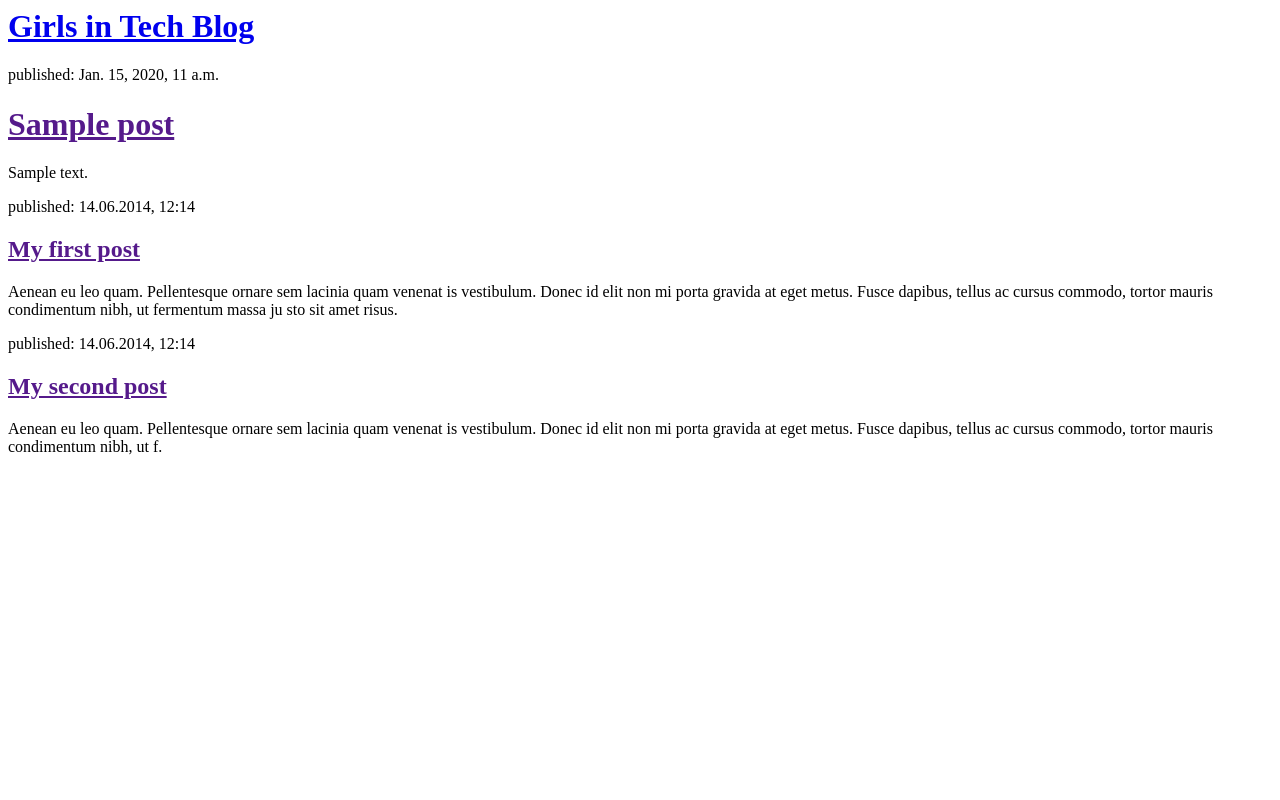
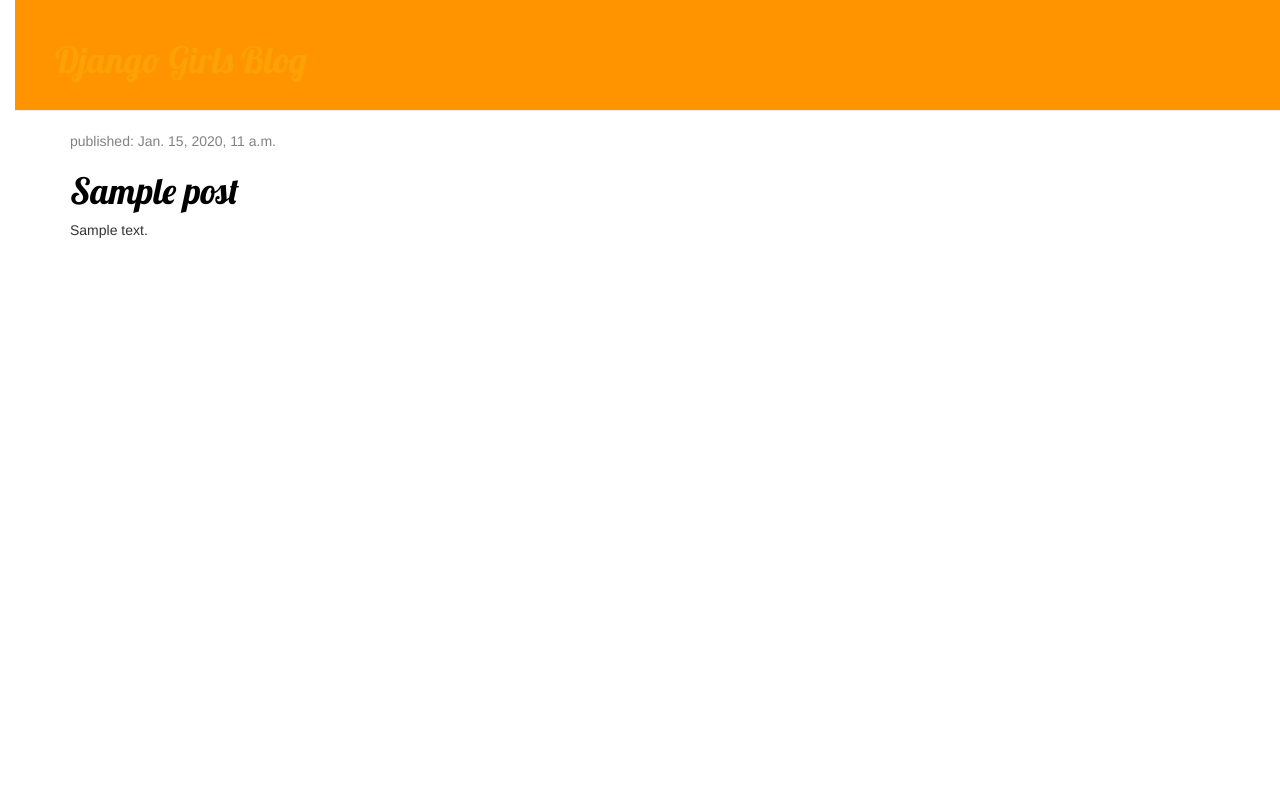
Before and after one commit to devigib/my-first-blog, a Django app: template blog/templates/blog/post_list.html in a window 1280 px wide. Run offline with Django 3.2, Linux system fonts and the light colour scheme; the template is opened without the code that fills it: values that come from a table or form of the project are taken from there, others are empty; tables that the repository leaves empty hold one stand-in row (values such as "Sample post"); some libraries are stand-ins or nearby versions.

Commit message:
changes to website

```diff
--- /dev/null
+++ b/blog/static/css/blog.css
@@ -0,0 +1,40 @@
+h1 a {
+  color: #FCA205;
+  font-family: 'Lobster';
+}
+
+body {
+    padding-left: 15px;
+}
+.page-header {
+  background-color: #ff9400;
+  margin-top: 0;
+  padding: 20px 20px 20px 40px;
+}
+.page-header h1, .page-header h1 a, .page-header h1 a:visited, .page-header h1 a: active {
+color: #ffffff;
+font-size: 36pt;
+text-decoration: none;
+}
+
+.content { margin-left: 40px;
+}
+h1, h2, h3, h4 {
+font-family: 'Lobster', cursive;
+}
+.date {
+color: #828282;
+}
+.save {
+
+float: right; }
+.post-form textarea, .post-form input { width: 100%;
+}
+.top-menu, .top-menu:hover, .top-menu:visited { color: #ffffff;
+float: right; font-size: 26pt; margin-right: 20px;
+}
+.post {
+margin-bottom: 70px;
+}
+.post h1 a, .post h1 a:visited { color: #000000;
+}
--- a/blog/templates/blog/post_list.html
+++ b/blog/templates/blog/post_list.html
@@ -1,23 +1,26 @@
-<div>
-<h1><a href="/">Girls in Tech Blog</a></h1>
+{% load staticfiles %}
+<html>
+<head>
+  <link rel="stylesheet" href="//maxcdn.bootstrapcdn.com/bootstrap/3.2.0/css/bootstrap.min.css">
+  <link rel="stylesheet" href="//maxcdn.bootstrapcdn.com/bootstrap/3.2.0/css/bootstrap-theme.min.css">
+  <link href="//fonts.googleapis.com/css?family=Lobster&subset=latin,latin-ext" rel="stylesheet" type="text/css">
+  <link rel="stylesheet" href="{% static 'css/blog.css' %}">
+</head>
+
+<body>
+<div class="page-header">
+<h1><a href="/">Django Girls Blog</a></h1>
 </div>
+<div class="content container"> <div class="row">
+<div class="col-md-8">
 {% for post in posts %}
-<div>
-<p>published: {{ post.published_date }}</p>
- <h1><a href="">{{ post.title }}</a></h1>
-  <p>{{ post.text|linebreaksbr }}</p>
+<div class="post"> <div class="date">
+<p>published: {{ post.published_date }}</p> </div>
+<h1><a href="">{{ post.title }}</a></h1>
+<p>{{ post.text|linebreaksbr }}</p> </div>
+{% endfor %}
 </div>
-{% endfor %}
-<div>
-<p>published: 14.06.2014, 12:14</p>
-<h2><a href="">My first post</a></h2>
-<p>Aenean eu leo quam. Pellentesque ornare sem lacinia quam venenat
-is vestibulum. Donec id elit non mi porta gravida at eget metus. Fusce dapibus, tellus ac cursus commodo, tortor mauris condimentum nibh, ut fermentum massa ju sto sit amet risus.</p>
 </div>
-<div>
-<p>published: 14.06.2014, 12:14</p>
-<h2><a href="">My second post</a></h2>
-<p>Aenean eu leo quam. Pellentesque ornare sem lacinia quam venenat
-is vestibulum. Donec id elit non mi porta gravida at eget metus. Fusce dapibus, tellus ac cursus commodo, tortor mauris condimentum nibh, ut f.</p>
-</div> </body>
+</div>
+  </body>
 </html>
```
